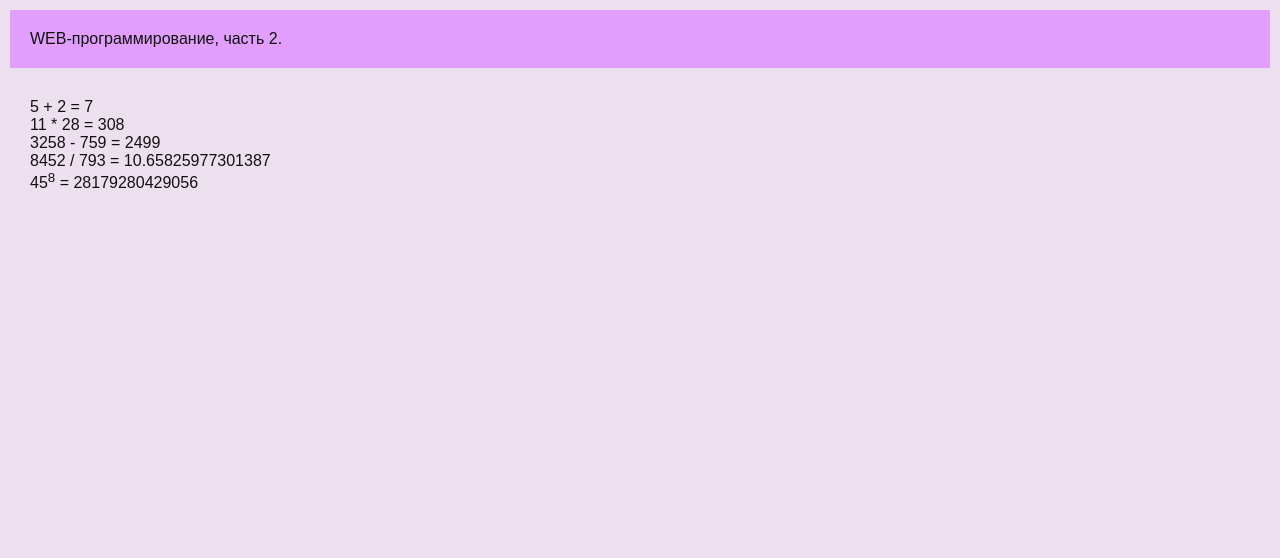
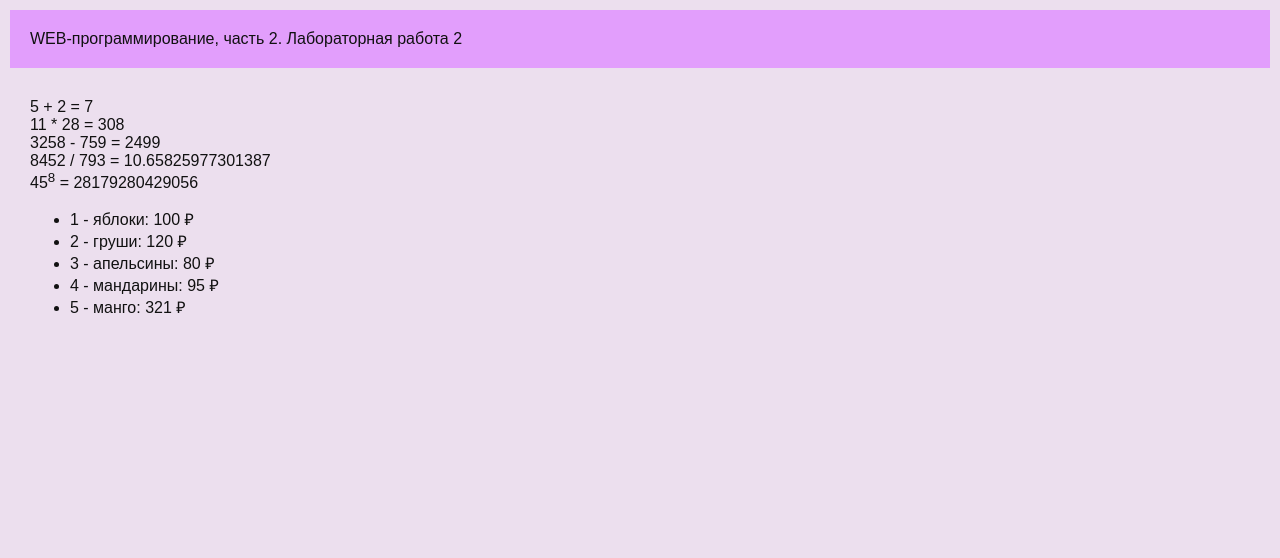
Before and after one commit to AlbinaKobzeva/web-programming-labs-2, a Flask app: page /lab2/example in a window 1280 px wide. Shown: the top 558 px of the page. Run offline with Flask 3, Linux system fonts and the light colour scheme.

Commit message:
Цикл в шаблоне

```diff
--- a/app.py
+++ b/app.py
@@ -182,4 +182,13 @@ def example ():
     numberLab = '2'
     groupStudent = 'ФБИ-24'
     numberCourse = '3 курс'
-    return render_template('example.html')
+    fruits = [
+        {'name': 'яблоки', 'price': 100},
+        {'name': 'груши', 'price': 120},
+        {'name': 'апельсины', 'price': 80},
+        {'name': 'мандарины', 'price': 95},
+        {'name': 'манго', 'price': 321}
+    ]
+    return render_template('example.html', name=name, numberLab=numberLab,
+                           groupStudent=groupStudent, numberCourse=numberCourse,
+                           fruits=fruits)
--- a/templates/example.html
+++ b/templates/example.html
@@ -22,7 +22,12 @@
         11 * 28 = {{11*28}}<br>
         3258 - 759 = {{3258-759}}<br>
         8452 / 793 = {{8452 / 793}}<br>
-        45<sup>8</sup> = {{48 ** 8}}
+        45<sup>8</sup> = {{48 ** 8}}<br>
+        <ul>
+            {% for f in fruits %}
+            <li>{{ loop.index}} - {{f.name}}: {{f.price}} &#x20bd</li>
+            {% endfor %}
+        </ul>
     </main>
 
     <footer>
```
